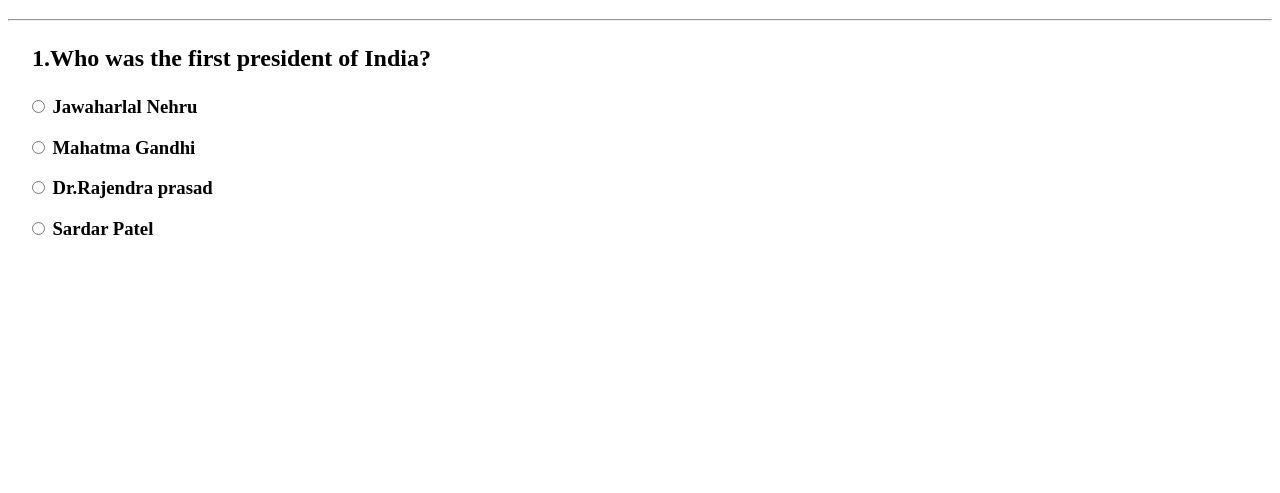
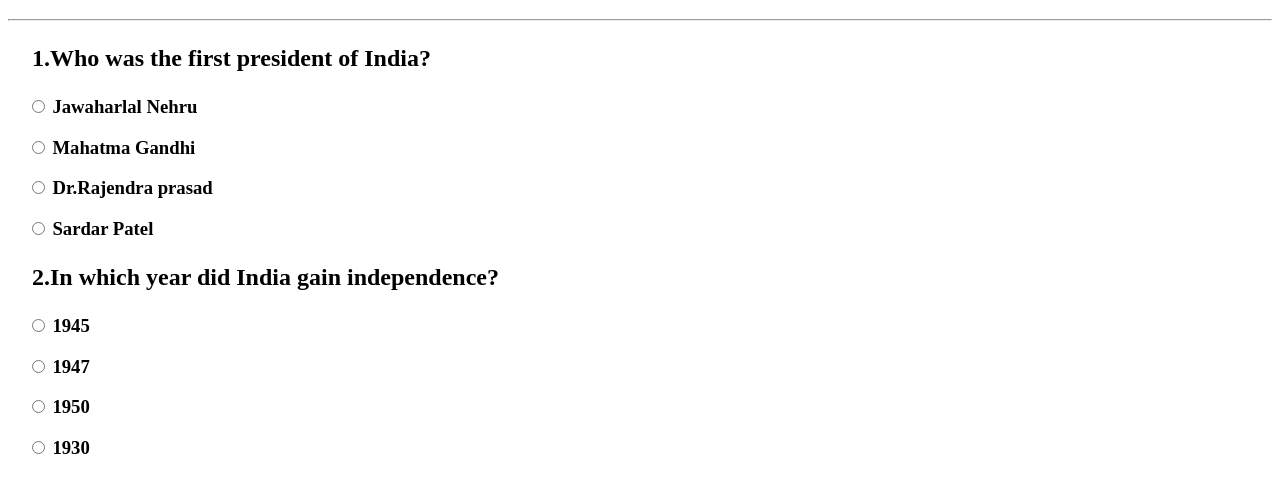
Before and after one commit to Sakshi-Nande/ICP-13-html-github-project-online-quiz-system, a plain HTML site: page pages/Student Quiz Page.html in a window 1280 px wide. Shown: the part 61-554 px from the top of the page. Drawn offline with Linux system fonts and the light colour scheme.

Commit message:
add quiz

```diff
--- a/pages/Student Quiz Page.html
+++ b/pages/Student Quiz Page.html
@@ -4,20 +4,28 @@
 <head>
     <title>GK Quiz Page</title>
 </head>
-
-<body>
 <h1>Let's Quiz</h1>
 <hr>
 <form>
+
+    <body>
         <h2>
             <p>&nbsp;&nbsp;&nbsp;&nbsp;1.Who was the first president of India?</p>
         </h2>
-            <h3>&nbsp;&nbsp;&nbsp;&nbsp;<input type="radio" name="q1"> Jawaharlal Nehru<br/></h3>
-            <h3>&nbsp;&nbsp;&nbsp;&nbsp;<input type="radio" name="q1"> Mahatma Gandhi<br/></h3>
-            <h3>&nbsp;&nbsp;&nbsp;&nbsp;<input type="radio" name="q1"> Dr.Rajendra prasad<br/></h3>
-            <h3>&nbsp;&nbsp;&nbsp;&nbsp;<input type="radio" name="q1"> Sardar Patel<br/></h3>
+        <h3>&nbsp;&nbsp;&nbsp;&nbsp;<input type="radio" name="q1"> Jawaharlal Nehru<br /></h3>
+        <h3>&nbsp;&nbsp;&nbsp;&nbsp;<input type="radio" name="q1"> Mahatma Gandhi<br /></h3>
+        <h3>&nbsp;&nbsp;&nbsp;&nbsp;<input type="radio" name="q1"> Dr.Rajendra prasad<br /></h3>
+        <h3>&nbsp;&nbsp;&nbsp;&nbsp;<input type="radio" name="q1"> Sardar Patel<br /></h3>
 
+         <h2>
+                <p>&nbsp;&nbsp;&nbsp;&nbsp;2.In which year did India gain independence?</p>
+        </h2>
+        <h3>&nbsp;&nbsp;&nbsp;&nbsp;<input type="radio" name="q2"> 1945<br /></h3>
+        <h3>&nbsp;&nbsp;&nbsp;&nbsp;<input type="radio" name="q2"> 1947<br /></h3>
+        <h3>&nbsp;&nbsp;&nbsp;&nbsp;<input type="radio" name="q2"> 1950<br /></h3>            <h3>&nbsp;&nbsp;&nbsp;&nbsp;<input type="radio" name="q2"> 1930<br></h3>
+
+
+    </body>
 </form>
-</body>
 
 </html>
```
Lines whose indentation alone changed are shown as unchanged.
